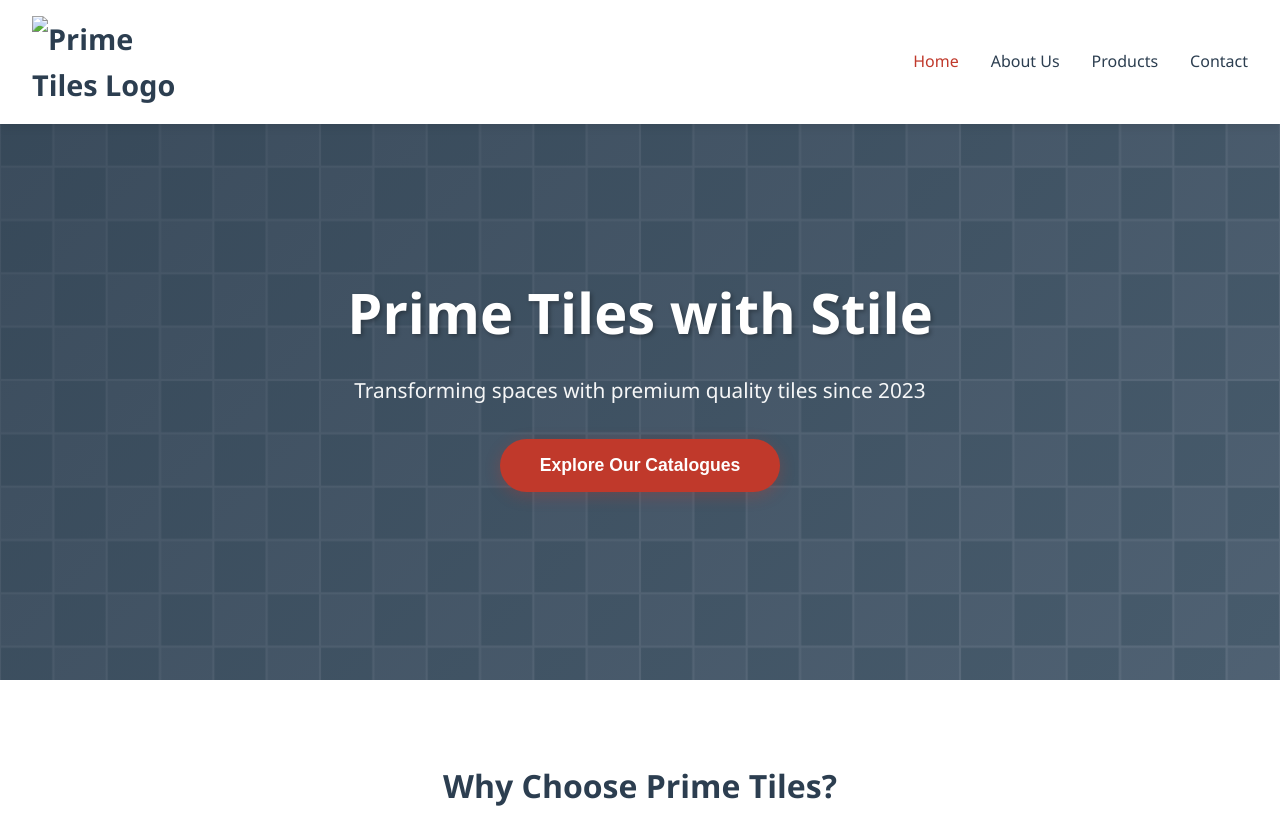
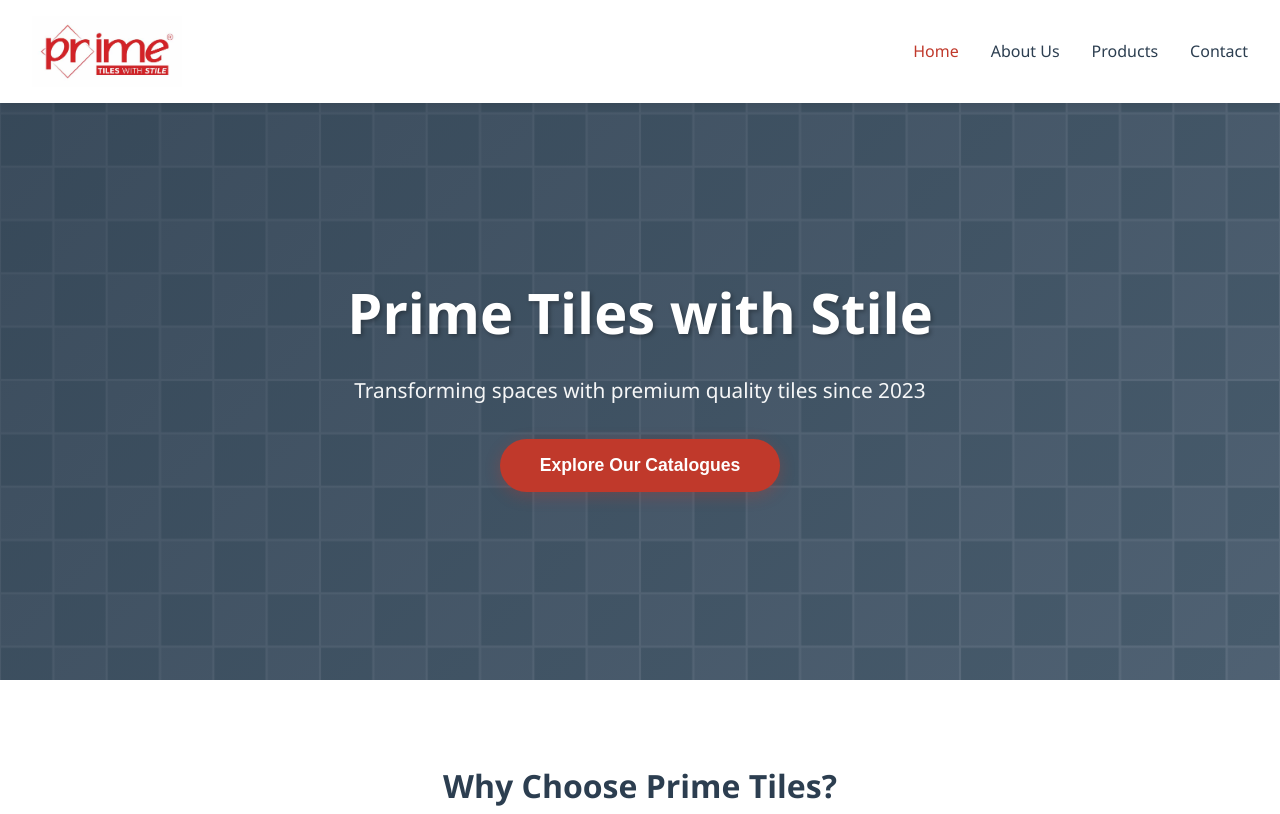
Before and after one commit to anishbalami/primetiles-website, a plain HTML site: page index.html in a window 1280 px wide. Shown: the top 814 px of the page. Drawn offline with Linux system fonts and the light colour scheme.

Commit message:
Update index.html

```diff
--- a/index.html
+++ b/index.html
@@ -718,7 +718,7 @@
     <!-- Navigation -->
     <nav id="navbar">
         <div class="nav-container">
-            <a href="#" class="logo"><image src="/prime-website/prime-logo.jpg" alt="Prime Tiles Logo" width="150"></a>
+            <a href="#" class="logo"><image src="/primetiles-website/prime-logo.jpg" alt="Prime Tiles Logo" width="150"></a>
             <ul class="nav-links" id="navLinks">
                 <li><a href="#" data-page="home" class="nav-link active">Home</a></li>
                 <li><a href="#" data-page="about" class="nav-link">About Us</a></li>
```
